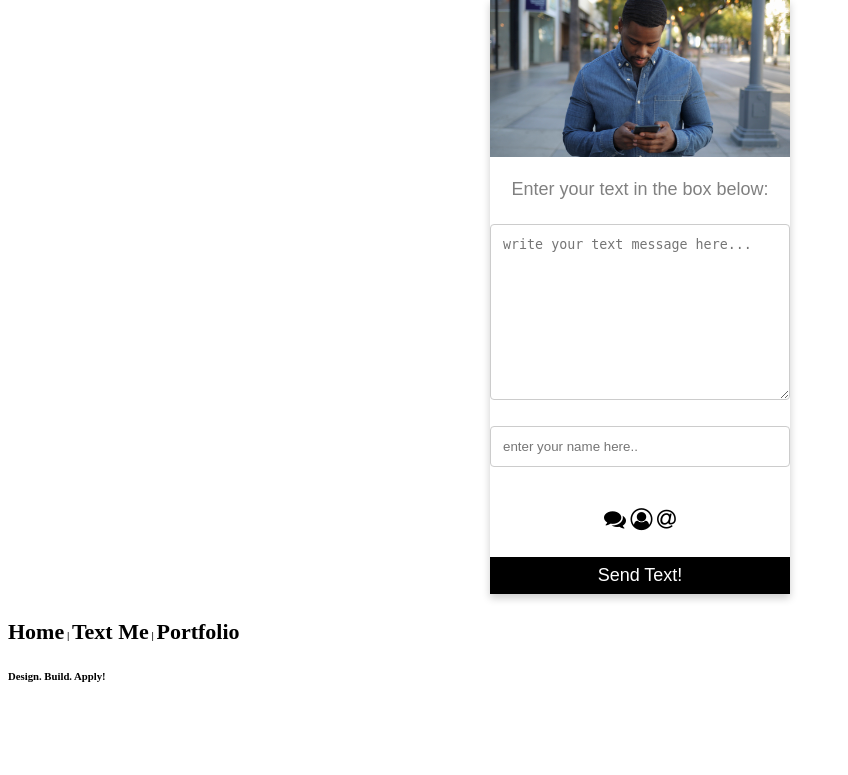
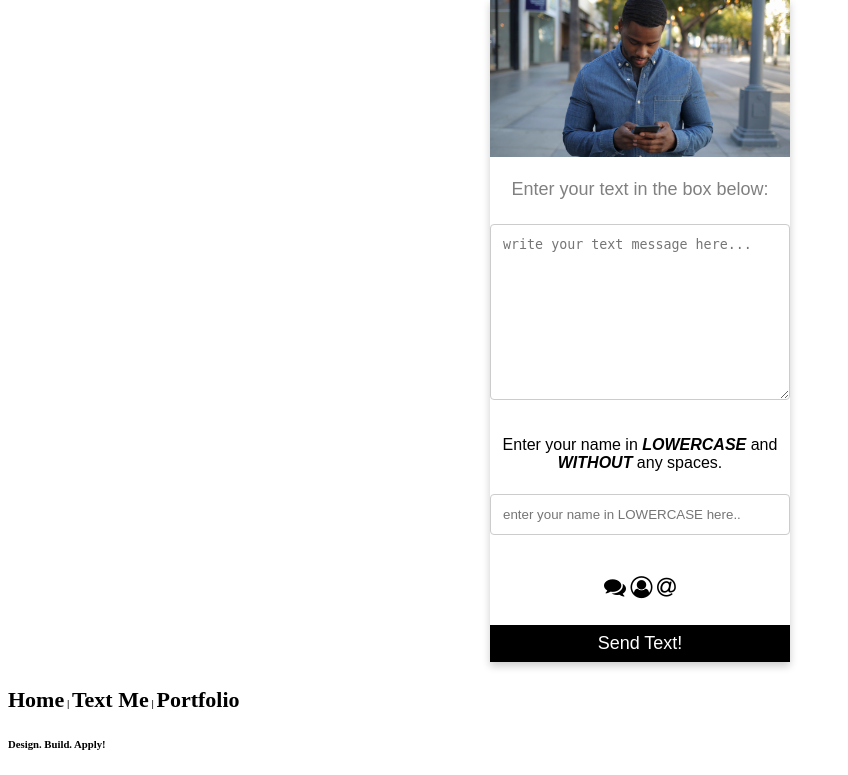
Before and after one commit to SinclairPythonAkoto/sinclairconnect, a Flask app: page /textMe in a window 1280 px wide. Shown: the part 151-926 px from the top of the page, without its empty margins (0-848 px from the left). Before the commit the page ends 833 px from the top, so only its background shows below. Run offline with Flask 2, Linux system fonts and the light colour scheme.

Commit message:
file update

```diff
--- a/app.py
+++ b/app.py
@@ -39,7 +39,7 @@ def textMe():
 
 		message = clockwork.SMS(
 		    to = '447481790498',
-		    message = f'{txt}',
+		    message = f'{txt.lower()}',
 		    from_name=f'{sender}')
 
 		response = api.send(message)
--- a/templates/textMe.html
+++ b/templates/textMe.html
@@ -9,7 +9,11 @@
     <p class="title">Enter your text in the box below:</p>
     <label for="textBox"></label>
     <textarea id="textBox" rows="10" cols="35" name="sendText" placeholder="write your text message here..." required></textarea><br>
-    <input type="text" name="senderName" placeholder="enter your name here.." required>
+    <div>
+      <p>Enter your name in <strong style="font-style: italic">LOWERCASE</strong> and <strong style="font-style: italic">WITHOUT</strong> any spaces.</p>
+      <input type="text" name="senderName" placeholder="enter your name in LOWERCASE here.." required>
+
+    </div>
     <div style="margin: 24px 0;">
       <a href="{{ url_for('home') }}"><i class="fa fa-comments"></i></a>
       <a href="{{ url_for('textMe') }}"><i class="fa fa-user-circle-o"></i></a>
```
